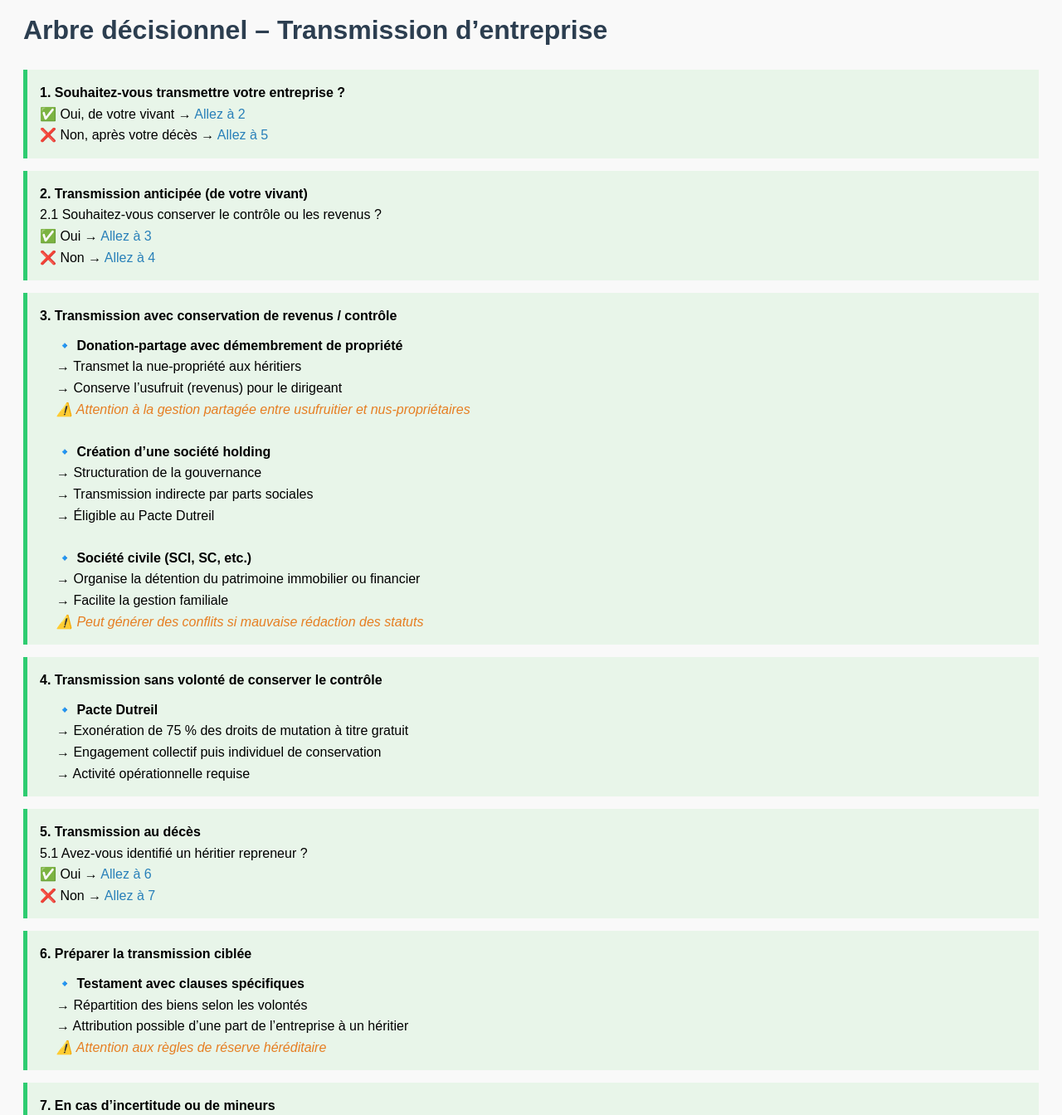
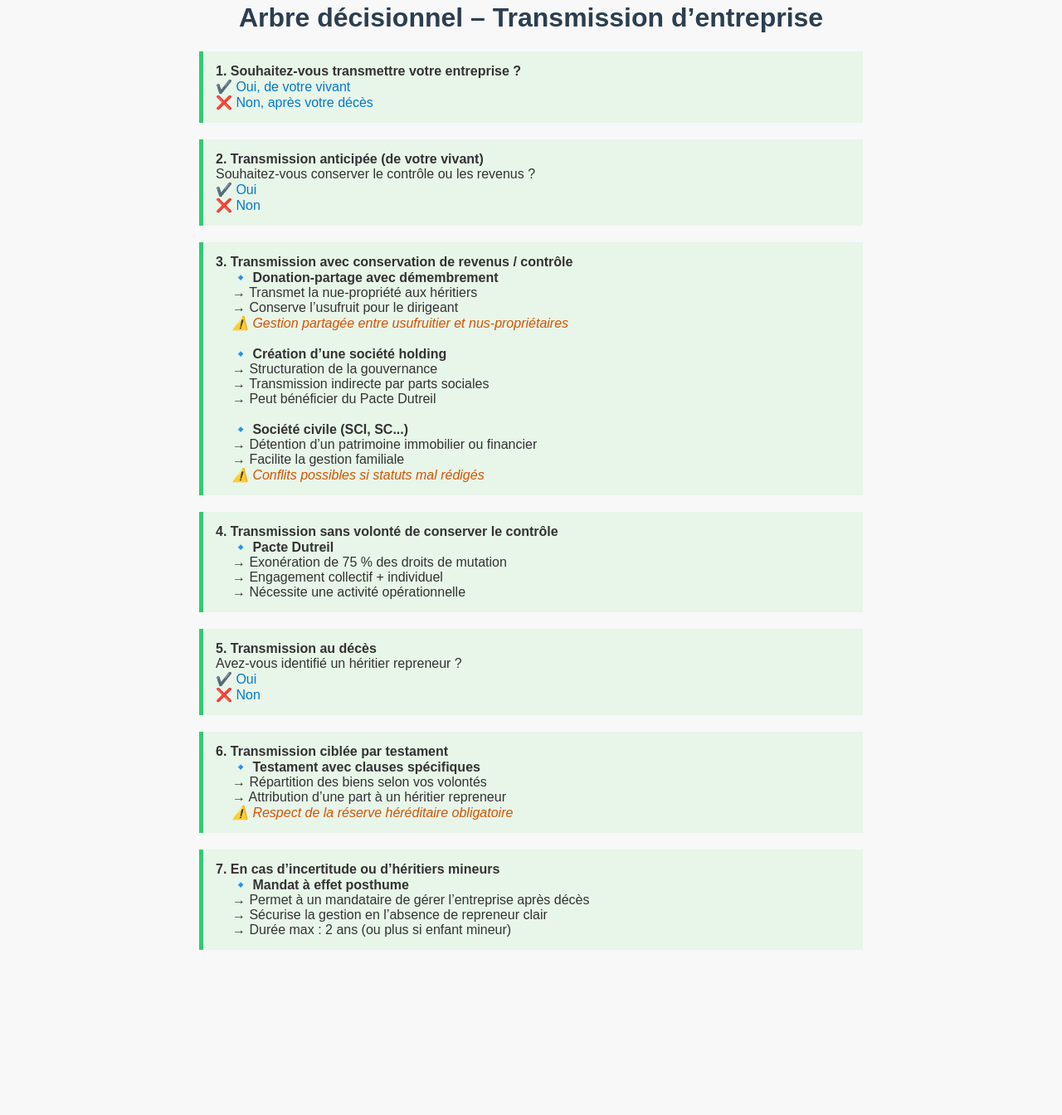
Before and after one commit to inestichet/transmission, a plain HTML site: page index.html in a window 1280 px wide. Shown: the part 38-1382 px from the top of the page at 83% size. After the commit the page ends 1223 px from the top, so only its background shows below. Drawn offline with Linux system fonts and the light colour scheme.

Commit message:
Update index.html

```diff
--- a/index.html
+++ b/index.html
@@ -2,38 +2,40 @@
 <html lang="fr">
 <head>
   <meta charset="UTF-8" />
-  <meta name="viewport" content="width=device-width, initial-scale=1.0" />
-  <title>Arbre décisionnel – Transmission d’entreprise</title>
+  <meta name="viewport" content="width=device-width, initial-scale=1.0"/>
+  <title>Transmission d’entreprise – Arbre décisionnel</title>
   <style>
     body {
       font-family: Arial, sans-serif;
-      line-height: 1.6;
+      background-color: #f8f8f8;
+      color: #333;
       padding: 20px;
-      background-color: #f9f9f9;
+      max-width: 800px;
+      margin: auto;
     }
     h1 {
       color: #2c3e50;
+      text-align: center;
     }
     .step {
-      background: #e8f5e9;
+      background-color: #e8f5e9;
       border-left: 5px solid #2ecc71;
       padding: 15px;
-      margin-bottom: 15px;
+      margin: 20px 0;
     }
     .substep {
       margin-left: 20px;
-      margin-top: 10px;
     }
     a {
-      color: #2980b9;
+      color: #007acc;
       text-decoration: none;
     }
     a:hover {
       text-decoration: underline;
     }
     .note {
-      color: #e67e22;
       font-style: italic;
+      color: #d35400;
     }
   </style>
 </head>
@@ -41,75 +43,80 @@
 
 <h1>Arbre décisionnel – Transmission d’entreprise</h1>
 
+<!-- Étape 1 -->
 <div id="1" class="step">
-  <strong>1. Souhaitez-vous transmettre votre entreprise ?</strong><br />
-  ✅ Oui, de votre vivant → <a href="#2">Allez à 2</a><br />
-  ❌ Non, après votre décès → <a href="#5">Allez à 5</a>
+  <strong>1. Souhaitez-vous transmettre votre entreprise ?</strong><br>
+  ✔️ <a href="#2">Oui, de votre vivant</a><br>
+  ❌ <a href="#5">Non, après votre décès</a>
 </div>
 
+<!-- Étape 2 -->
 <div id="2" class="step">
-  <strong>2. Transmission anticipée (de votre vivant)</strong><br />
-  2.1 Souhaitez-vous conserver le contrôle ou les revenus ?<br />
-  ✅ Oui → <a href="#3">Allez à 3</a><br />
-  ❌ Non → <a href="#4">Allez à 4</a>
+  <strong>2. Transmission anticipée (de votre vivant)</strong><br>
+  Souhaitez-vous conserver le contrôle ou les revenus ?<br>
+  ✔️ <a href="#3">Oui</a><br>
+  ❌ <a href="#4">Non</a>
 </div>
 
+<!-- Étape 3 -->
 <div id="3" class="step">
   <strong>3. Transmission avec conservation de revenus / contrôle</strong>
   <div class="substep">
-    🔹 <strong>Donation-partage avec démembrement de propriété</strong><br />
-    → Transmet la nue-propriété aux héritiers<br />
-    → Conserve l’usufruit (revenus) pour le dirigeant<br />
-    <span class="note">⚠️ Attention à la gestion partagée entre usufruitier et nus-propriétaires</span>
-    <br /><br />
+    🔹 <strong>Donation-partage avec démembrement</strong><br>
+    → Transmet la nue-propriété aux héritiers<br>
+    → Conserve l’usufruit pour le dirigeant<br>
+    <span class="note">⚠️ Gestion partagée entre usufruitier et nus-propriétaires</span><br><br>
 
-    🔹 <strong>Création d’une société holding</strong><br />
-    → Structuration de la gouvernance<br />
-    → Transmission indirecte par parts sociales<br />
-    → Éligible au Pacte Dutreil
-    <br /><br />
+    🔹 <strong>Création d’une société holding</strong><br>
+    → Structuration de la gouvernance<br>
+    → Transmission indirecte par parts sociales<br>
+    → Peut bénéficier du Pacte Dutreil<br><br>
 
-    🔹 <strong>Société civile (SCI, SC, etc.)</strong><br />
-    → Organise la détention du patrimoine immobilier ou financier<br />
-    → Facilite la gestion familiale<br />
-    <span class="note">⚠️ Peut générer des conflits si mauvaise rédaction des statuts</span>
+    🔹 <strong>Société civile (SCI, SC...)</strong><br>
+    → Détention d’un patrimoine immobilier ou financier<br>
+    → Facilite la gestion familiale<br>
+    <span class="note">⚠️ Conflits possibles si statuts mal rédigés</span>
   </div>
 </div>
 
+<!-- Étape 4 -->
 <div id="4" class="step">
   <strong>4. Transmission sans volonté de conserver le contrôle</strong>
   <div class="substep">
-    🔹 <strong>Pacte Dutreil</strong><br />
-    → Exonération de 75 % des droits de mutation à titre gratuit<br />
-    → Engagement collectif puis individuel de conservation<br />
-    → Activité opérationnelle requise
+    🔹 <strong>Pacte Dutreil</strong><br>
+    → Exonération de 75 % des droits de mutation<br>
+    → Engagement collectif + individuel<br>
+    → Nécessite une activité opérationnelle
   </div>
 </div>
 
+<!-- Étape 5 -->
 <div id="5" class="step">
-  <strong>5. Transmission au décès</strong><br />
-  5.1 Avez-vous identifié un héritier repreneur ?<br />
-  ✅ Oui → <a href="#6">Allez à 6</a><br />
-  ❌ Non → <a href="#7">Allez à 7</a>
+  <strong>5. Transmission au décès</strong><br>
+  Avez-vous identifié un héritier repreneur ?<br>
+  ✔️ <a href="#6">Oui</a><br>
+  ❌ <a href="#7">Non</a>
 </div>
 
+<!-- Étape 6 -->
 <div id="6" class="step">
-  <strong>6. Préparer la transmission ciblée</strong>
+  <strong>6. Transmission ciblée par testament</strong>
   <div class="substep">
-    🔹 <strong>Testament avec clauses spécifiques</strong><br />
-    → Répartition des biens selon les volontés<br />
-    → Attribution possible d’une part de l’entreprise à un héritier<br />
-    <span class="note">⚠️ Attention aux règles de réserve héréditaire</span>
+    🔹 <strong>Testament avec clauses spécifiques</strong><br>
+    → Répartition des biens selon vos volontés<br>
+    → Attribution d’une part à un héritier repreneur<br>
+    <span class="note">⚠️ Respect de la réserve héréditaire obligatoire</span>
   </div>
 </div>
 
+<!-- Étape 7 -->
 <div id="7" class="step">
-  <strong>7. En cas d’incertitude ou de mineurs</strong>
+  <strong>7. En cas d’incertitude ou d’héritiers mineurs</strong>
   <div class="substep">
-    🔹 <strong>Mandat à effet posthume</strong><br />
-    → Un mandataire gère l’entreprise après le décès<br />
-    → Utile si les héritiers sont jeunes ou non préparés<br />
-    → Durée maximale : 2 ans (ou plus si enfant mineur)
+    🔹 <strong>Mandat à effet posthume</strong><br>
+    → Permet à un mandataire de gérer l’entreprise après décès<br>
+    → Sécurise la gestion en l’absence de repreneur clair<br>
+    → Durée max : 2 ans (ou plus si enfant mineur)
   </div>
 </div>
 
```
